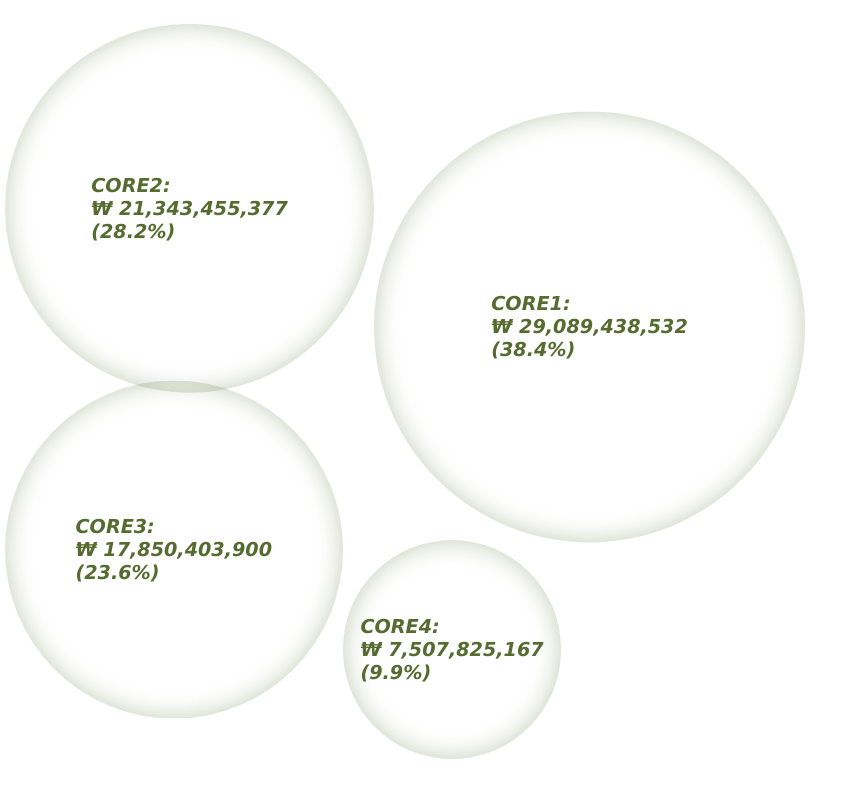
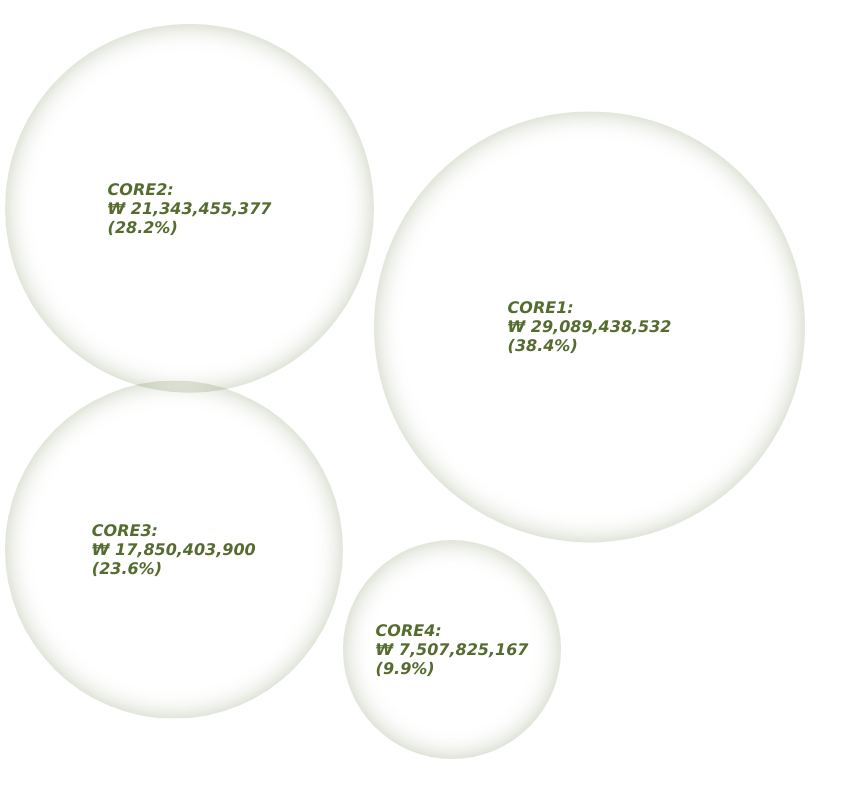
Before and after one commit to iQrU/salesQuota, a plain HTML site: page index.html in a window 1280 px wide. Shown: the whole page, without its empty margins (0-863 px from the left). Drawn offline with Linux system fonts and the light colour scheme.

Commit message:
Update quotaStyle.css

```diff
--- a/quotaStyle.css
+++ b/quotaStyle.css
@@ -231,7 +231,7 @@ rect {
   color: darkolivegreen;
   font-family: Verdana, Geneva, Tahoma, sans-serif;
   font-style: italic;
-  font-size: var(--w);
+  font-size: 1em;
   font-weight: bold;
   animation: animate var(--z) ease-in-out infinite;
   cursor: pointer;
```
